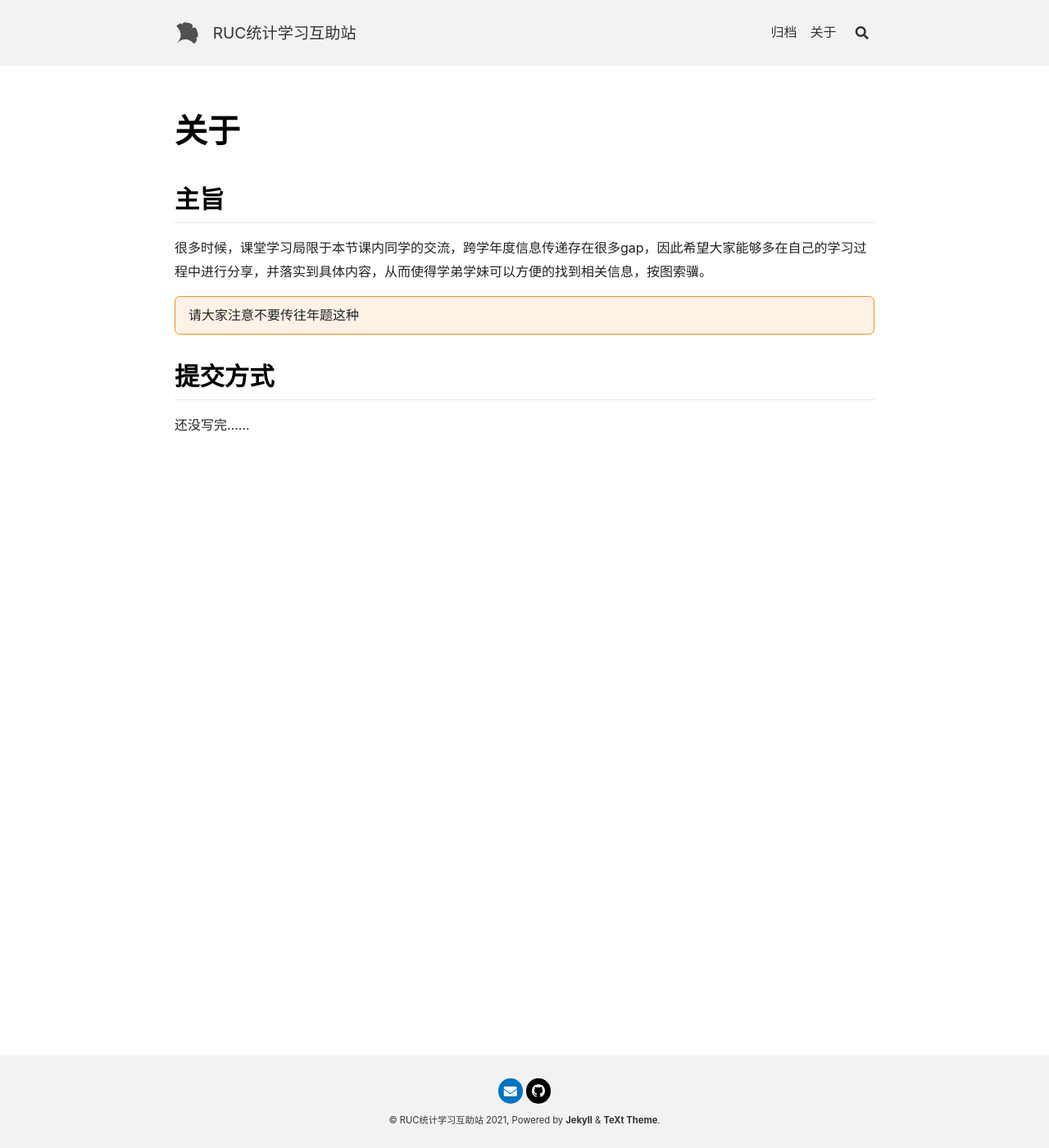
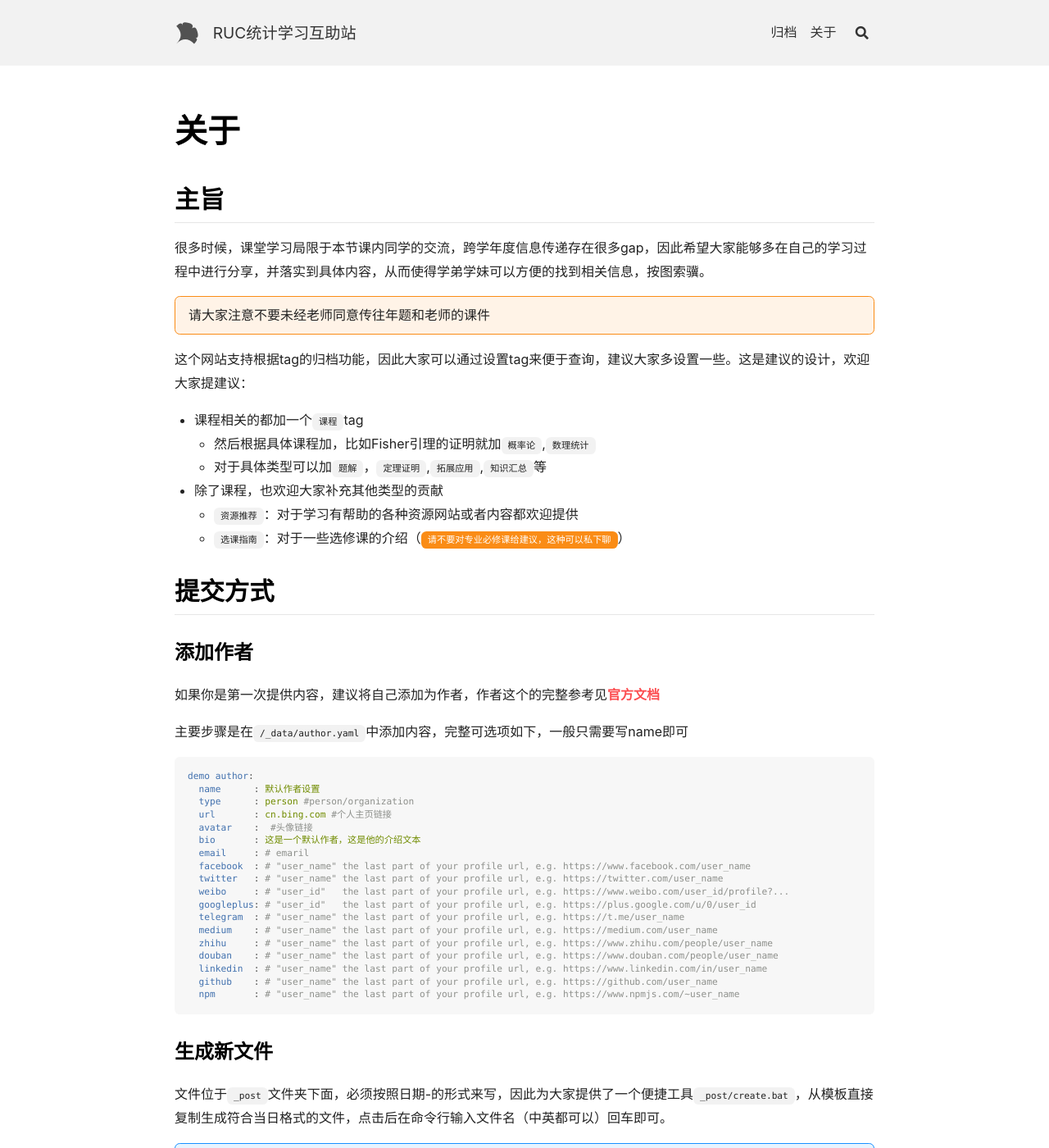
Before and after one commit to RUCstatsShare/RUCstatsShare.github.io, a Jekyll site: the page built from about.md, in a window 1280 px wide and 1400 px high. Shown: the whole window at 82% size. Built offline with Jekyll 4.4.1, drawn with Linux system fonts in a browser that asks for light colours; nearby versions of some CDN libraries; some of the changed text lies outside the part shown.

Commit message:
demo upload

````diff
--- a/about.md
+++ b/about.md
@@ -24,8 +24,76 @@ key: page-about
 
 {:.warning}
 
-请大家注意不要传往年题这种
+请大家注意不要未经老师同意传往年题和老师的课件
+
+这个网站支持根据tag的归档功能，因此大家可以通过设置tag来便于查询，建议大家多设置一些。这是建议的设计，欢迎大家提建议：
+
+- 课程相关的都加一个`课程`tag
+  - 然后根据具体课程加，比如Fisher引理的证明就加`概率论`,`数理统计`
+  - 对于具体类型可以加`题解`，`定理证明`,`拓展应用`,`知识汇总`等
+- 除了课程，也欢迎大家补充其他类型的贡献
+  - `资源推荐`：对于学习有帮助的各种资源网站或者内容都欢迎提供
+  - `选课指南`：对于一些选修课的介绍（`请不要对专业必修课给建议，这种可以私下聊`{:.warning}）
 
 ## 提交方式
 
-还没写完……
+
+
+### 添加作者
+
+如果你是第一次提供内容，建议将自己添加为作者，作者这个的完整参考见[官方文档](https://tianqi.name/jekyll-TeXt-theme/docs/zh/authors)
+
+主要步骤是在`/_data/author.yaml`中添加内容，完整可选项如下，一般只需要写name即可
+
+```yaml
+demo author:
+  name      : 默认作者设置
+  type      : person #person/organization
+  url       : cn.bing.com #个人主页链接
+  avatar    :  #头像链接
+  bio       : 这是一个默认作者，这是他的介绍文本
+  email     : # emaril
+  facebook  : # "user_name" the last part of your profile url, e.g. https://www.facebook.com/user_name
+  twitter   : # "user_name" the last part of your profile url, e.g. https://twitter.com/user_name
+  weibo     : # "user_id"   the last part of your profile url, e.g. https://www.weibo.com/user_id/profile?...
+  googleplus: # "user_id"   the last part of your profile url, e.g. https://plus.google.com/u/0/user_id
+  telegram  : # "user_name" the last part of your profile url, e.g. https://t.me/user_name
+  medium    : # "user_name" the last part of your profile url, e.g. https://medium.com/user_name
+  zhihu     : # "user_name" the last part of your profile url, e.g. https://www.zhihu.com/people/user_name
+  douban    : # "user_name" the last part of your profile url, e.g. https://www.douban.com/people/user_name
+  linkedin  : # "user_name" the last part of your profile url, e.g. https://www.linkedin.com/in/user_name
+  github    : # "user_name" the last part of your profile url, e.g. https://github.com/user_name
+  npm       : # "user_name" the last part of your profile url, e.g. https://www.npmjs.com/~user_name
+```
+
+### 生成新文件
+
+文件位于`_post`文件夹下面，必须按照日期-的形式来写，因此为大家提供了一个便捷工具`_post/create.bat`，从模板直接复制生成符合当日格式的文件，点击后在命令行输入文件名（中英都可以）回车即可。
+
+{:.info}
+
+目前没有mac的批处理脚本，欢迎大家补充
+
+
+
+### 修改文件内容
+
+文件是比较经典的markdown格式，前面包含一个`yaml`头信息，`<--more-->`前面的会作为摘要显示出来在主页。
+
+关于头信息：
+
+```yaml
+title: 示例文件 #注意：后面必须有空格
+author: demo author #在这里写你的作者号（不是名称而是在author文件的注册名）
+tags:
+- 示例 #任意个tag，用-作为列表
+- 共享
+```
+
+
+
+### 示例文件
+
+经典功能可以在示例问卷观察模仿
+
+[示例文件]({% post_url 2021-12-04-demo%})
````
Also changed, not shown: _data/authors.yml (+18 -0 lines), _posts/2021-12-04-demo.md (added, +83 -0 lines), 1 other file.
